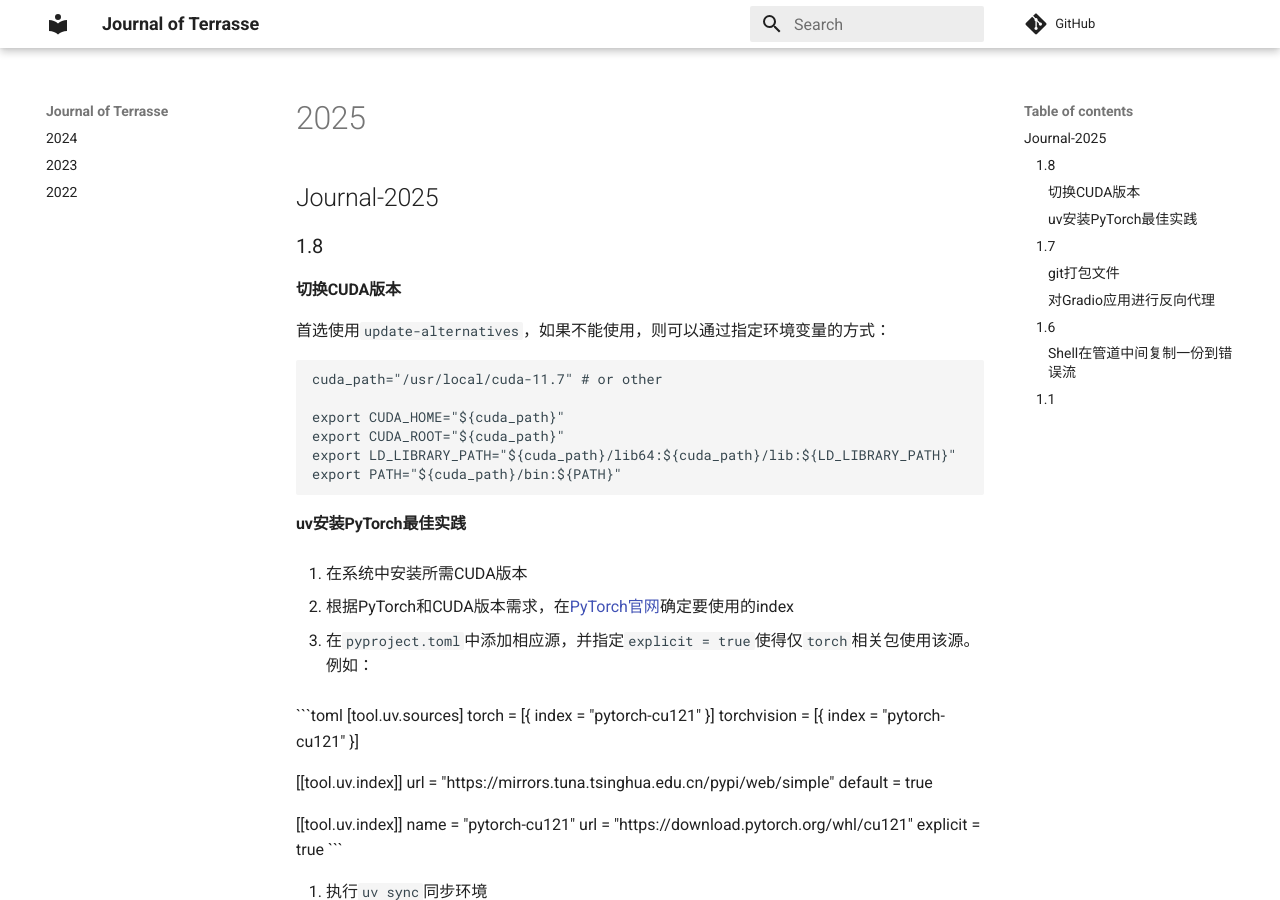
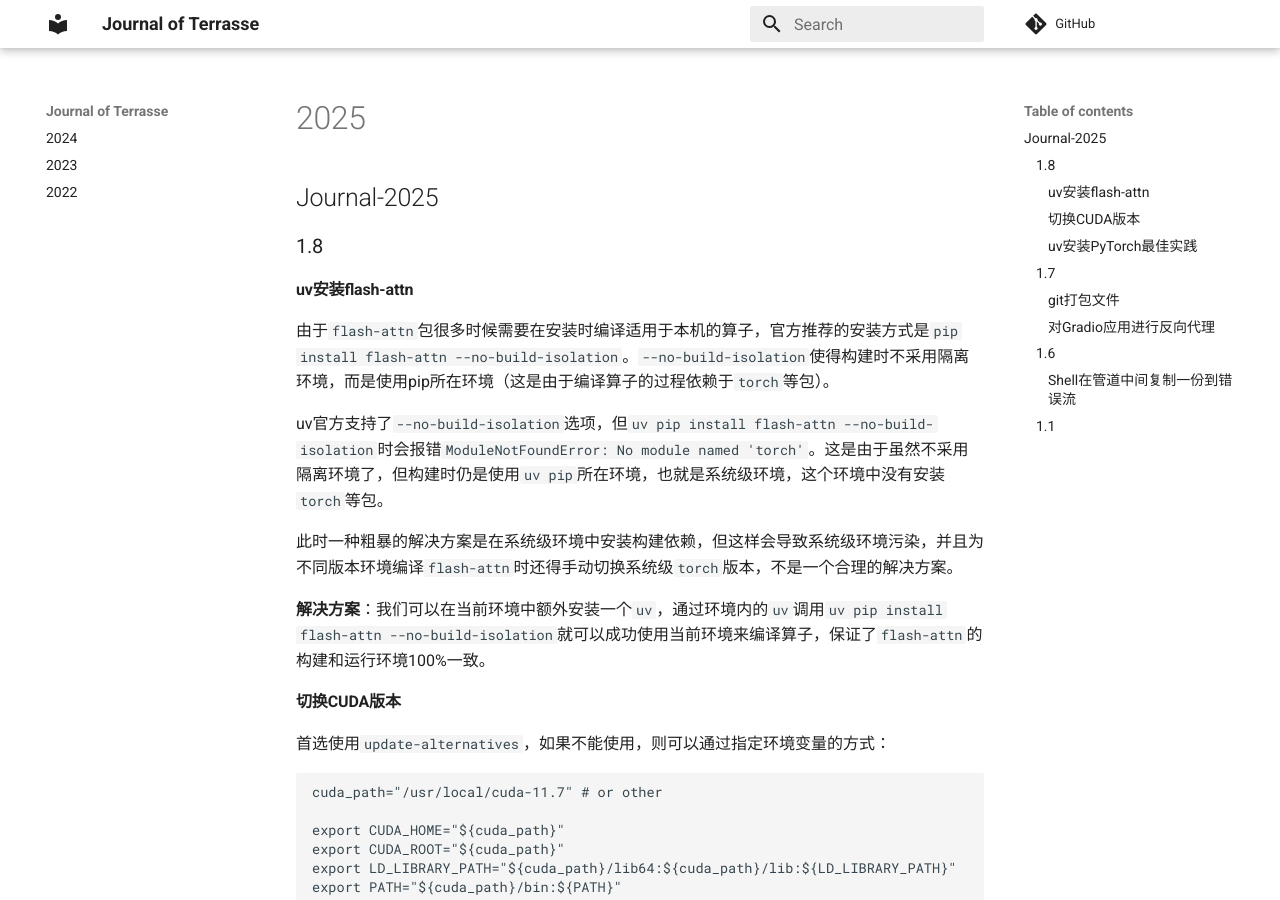
Before and after one commit to Jerry-Terrasse/journal, an MkDocs documentation site: the page built from docs/2025.md, in a window 1280 px wide and 900 px high. Built offline with MkDocs 1.6.1 and Material for MkDocs 9.7.7, drawn with Linux system fonts in a browser that asks for light colours; comment, search, counter and statistics services are not loaded.

Commit message:
update (Wed Jan  8 04:33:36 PM CST 2025)

```diff
--- a/docs/2025.md
+++ b/docs/2025.md
@@ -1,6 +1,16 @@
 ## Journal-2025
 
 ### 1.8
+
+#### uv安装flash-attn
+
+由于`flash-attn`包很多时候需要在安装时编译适用于本机的算子，官方推荐的安装方式是`pip install flash-attn --no-build-isolation`。`--no-build-isolation`使得构建时不采用隔离环境，而是使用pip所在环境（这是由于编译算子的过程依赖于`torch`等包）。
+
+uv官方支持了`--no-build-isolation`选项，但`uv pip install flash-attn --no-build-isolation`时会报错`ModuleNotFoundError: No module named 'torch'`。这是由于虽然不采用隔离环境了，但构建时仍是使用`uv pip`所在环境，也就是系统级环境，这个环境中没有安装`torch`等包。
+
+此时一种粗暴的解决方案是在系统级环境中安装构建依赖，但这样会导致系统级环境污染，并且为不同版本环境编译`flash-attn`时还得手动切换系统级`torch`版本，不是一个合理的解决方案。
+
+**解决方案**：我们可以在当前环境中额外安装一个`uv`，通过环境内的`uv`调用`uv pip install flash-attn --no-build-isolation`就可以成功使用当前环境来编译算子，保证了`flash-attn`的构建和运行环境100%一致。
 
 #### 切换CUDA版本
 
```
